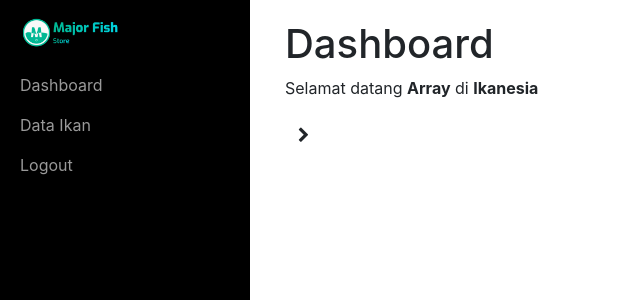
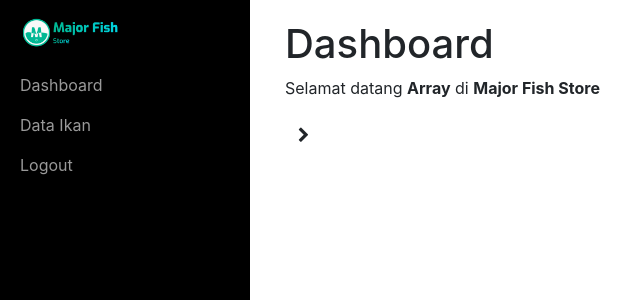
Before and after one commit to MajorWebDev/adminmajorfish, a PHP site: page /dashboard/index.php in a window 1280 px wide. Shown: the top 300 px of the page, without its empty margins (0-642 px from the left). Run offline with PHP 8.4, Linux system fonts and the light colour scheme; the visitor is signed in with stand-in values (Sample User, id 1); data that the repository does not hold is empty.

Commit message:
Add files via upload

```diff
--- a/dashboard/index.php
+++ b/dashboard/index.php
@@ -2,7 +2,7 @@
 	<div class="row">
 		<div class="col-lg-12">
 			<h1>Dashboard</h1>
-			<p>Selamat datang <strong><?=$_SESSION['user']?></strong> di <strong>Ikanesia</strong></p>
+			<p>Selamat datang <strong><?=$_SESSION['user']?></strong> di <strong>Major Fish Store</strong></p>
 			<a href="#menu-toggle" class="btn btn-default" id="menu-toggle"><i class="fa fa-chevron-right" aria-hidden="true"></i></a>
         </div>
 	</div>
```
